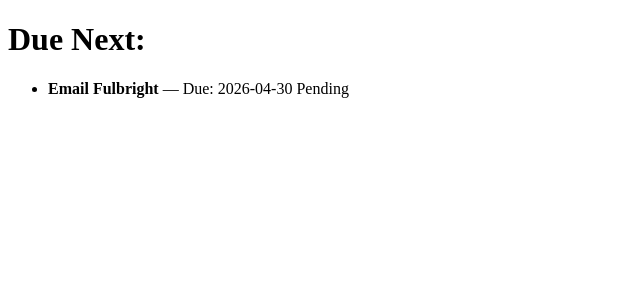
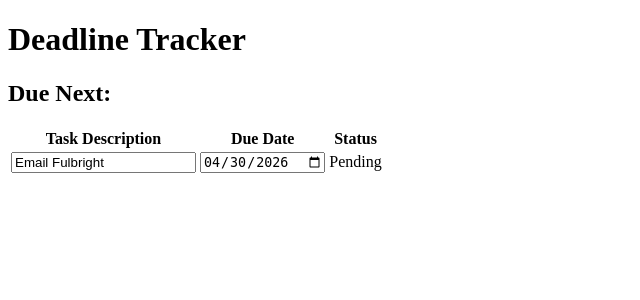
Before and after one commit to TierraCodes/CS322-Project2A, a Flask app: page / in a window 1280 px wide. Shown: the top 300 px of the page, without its empty margins (0-640 px from the left). Run offline with Flask 3, Linux system fonts and the light colour scheme.

Commit message:
display a table to hold deadlines

```diff
--- /dev/null
+++ b/templates/base.html
@@ -0,0 +1,14 @@
+<!DOCTYPE html>
+<html lang="en">
+<head>
+    <meta charset="UTF-8">
+    <title>My Deadlines</title>
+</head>
+<body>
+    <h1>Deadline Tracker</h1>
+
+    <main>
+        {% block content %}{% endblock %}
+    </main>
+</body>
+</html>
--- a/templates/index.html
+++ b/templates/index.html
@@ -1,25 +1,36 @@
-<!DOCTYPE html>
-<html lang="en">
-<head>
-    <meta charset="UTF-8">
-    <title>My Deadlines</title>
-</head>
-<body>
-    <h1>Due Next:</h1>
-    <ul>
-        {% for d in deadlines %}
-            <li>
-                <strong>{{ d.task }}</strong> — Due: {{ d.date }}
+{% extends "base.html" %}
 
-                {% if d.status == 'pending' %}
-                    <span class="badge yellow">Pending</span>
+{% block content %}
+    <h2>Due Next:</h2>
+    <div class="tracker-container">
+        <table class="deadline-table">
+            <thead>
+                <tr>
+                    <th>Task Description</th>
+                    <th>Due Date</th>
+                    <th>Status</th>
+                </tr>
+            </thead>
+            <tbody>
+                {% for d in deadlines %}
+                <tr class="deadline-row">
+                    <td>
+                        <input type="text" value="{{ d.task }}" class="field-task">
+                    </td>
+                    <td>
+                        <input type="date" value="{{ d.date }}" class="field-date">
+                    </td>
+                    <td>
+                        <span class="status-pill {{ d.status }}">{{ d.status.title() }}</span>
+                    </td>
+
+                </tr>
                 {% else %}
-                    <span class="badge green">Done</span>
-                {% endif %}
-            </li>
-        {% else %}
-            <li>No deadlines found. Time to relax!</li>
-        {% endfor %}
-    </ul>
-</body>
-</html>
+                <tr>
+                    <td colspan="4" style="text-align: center;">No deadlines found. Add one above!</td>
+                </tr>
+                {% endfor %}
+            </tbody>
+        </table>
+    </div>
+{% endblock %}
```
Also changed, not shown: app.py (line endings or trailing spaces).
